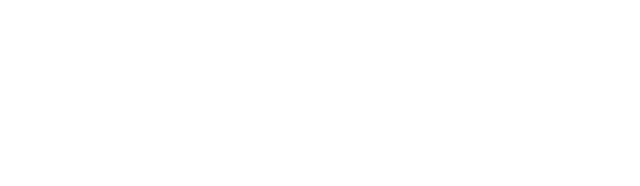
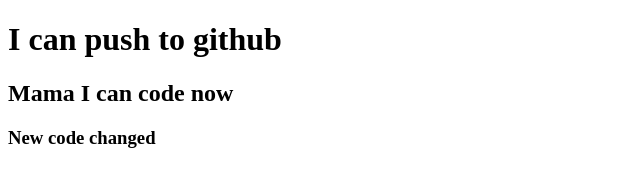
Before and after one commit to Jewel3141/my-second-repo, a plain HTML site: page index.html in a window 1280 px wide. Shown: the whole page, without its empty margins (0-640 px from the left). Drawn offline with Linux system fonts and the light colour scheme.

Commit message:
added header

```diff
--- a/index.html
+++ b/index.html
@@ -10,7 +10,9 @@
 
 <body>
 
-
+  <H1>I can push to github</H1>
+  <h2> Mama I can code now </h2>
+  <h3> New code changed </h3>
 
 
 </body>
```
